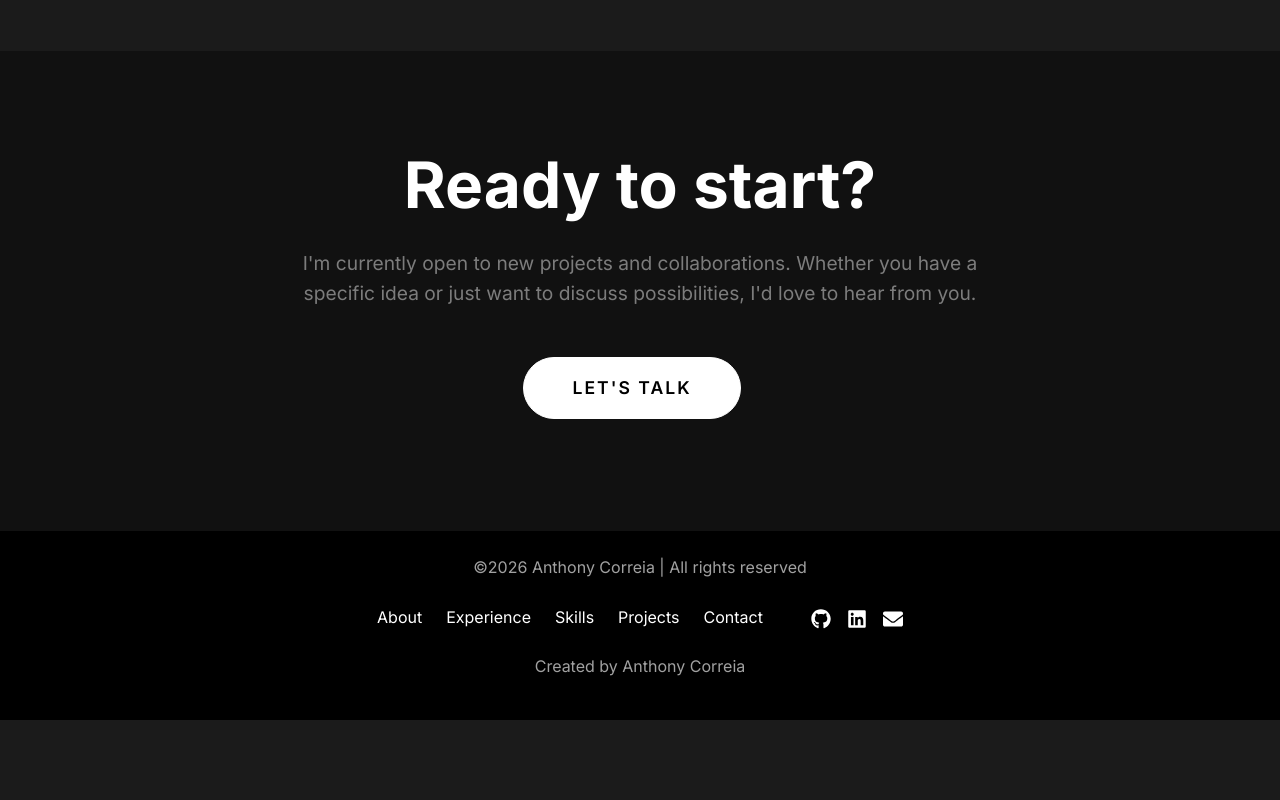
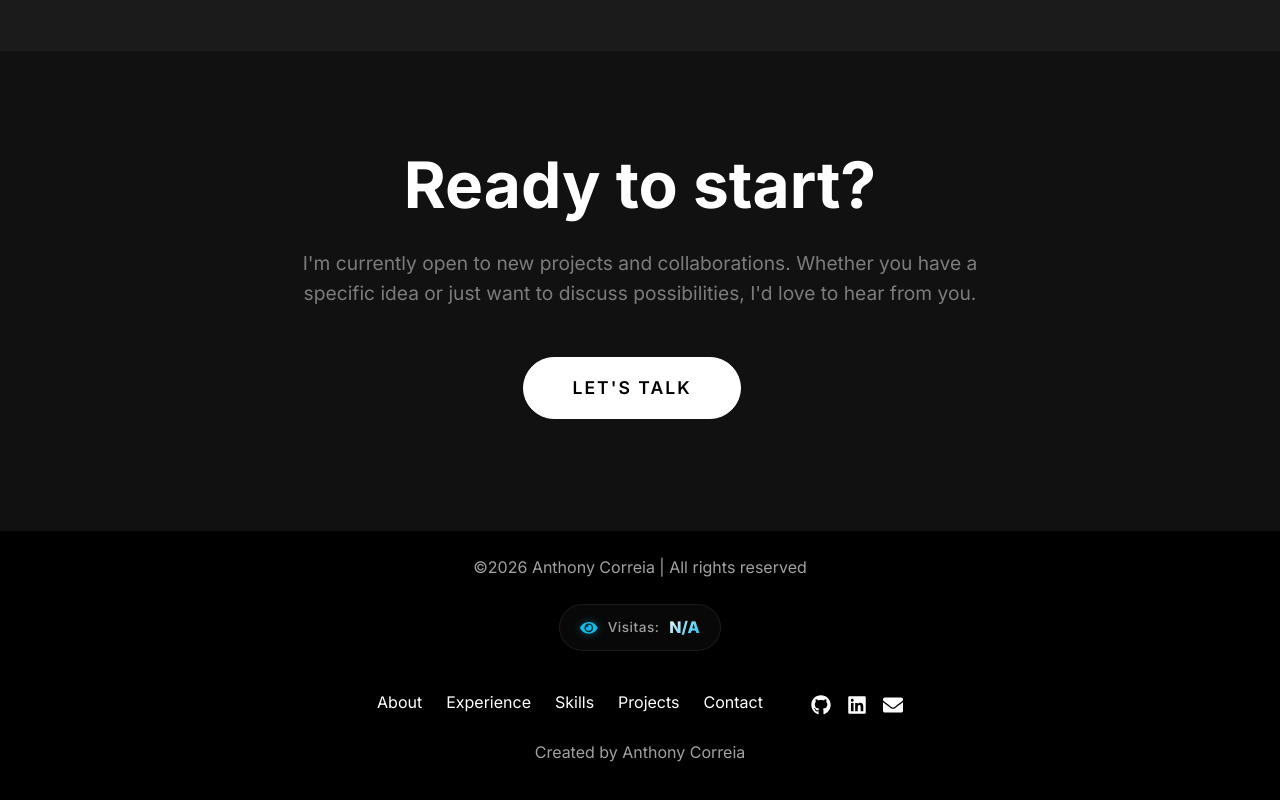
Before and after one commit to Anthonydcm1/Portfolio, a React (Vite) app: page /#/ in a window 1280 px wide. Shown: the part 3991-4791 px from the top of the page. Before the commit the page ends 4711 px from the top, so only its background shows below. Built offline with nearby package versions, Linux system fonts and the light colour scheme; no server answers.

Commit message:
contador

```diff
--- a/src/components/Footer.jsx
+++ b/src/components/Footer.jsx
@@ -1,4 +1,5 @@
 import { FaGithub, FaLinkedin, FaEnvelope } from 'react-icons/fa';
+import VisitCounter from './VisitCounter';
 
 const Footer = ({ onContactClick }) => {
     const scrollToSection = (e, sectionId) => {
@@ -12,7 +13,8 @@ const Footer = ({ onContactClick }) => {
     return (
         <footer>
             <div className="text-center bg-black p-4">
-                <p>©2026 Anthony Correia | All rights reserved</p>
+                <p className="mb-2">©2026 Anthony Correia | All rights reserved</p>
+                <VisitCounter />
                 <div className="d-flex justify-content-center align-items-center gap-4 my-4 flex-wrap">
                     <a href="#about" className="text-white text-decoration-none hover-opacity" onClick={(e) => scrollToSection(e, 'about')}>About</a>
                     <a href="#experience" className="text-white text-decoration-none hover-opacity" onClick={(e) => scrollToSection(e, 'experience')}>Experience</a>
--- /dev/null
+++ b/src/components/VisitCounter.jsx
@@ -0,0 +1,42 @@
+import React, { useState, useEffect } from 'react';
+import { FaEye } from 'react-icons/fa';
+
+/**
+ * VisitCounter Component
+ * Fetches and displays the number of visits using the Counter API.
+ */
+const VisitCounter = () => {
+    const [visits, setVisits] = useState('...');
+
+    useEffect(() => {
+        const fetchVisits = async () => {
+            try {
+                // Using Counter API (v1) to increment and get the count
+                // Namespace: anthonydcm1-portfolio, Key: visits
+                const response = await fetch('https://api.counterapi.dev/v1/anthonydcm1-portfolio/visits/up');
+                const data = await response.json();
+
+                if (data && data.count !== undefined) {
+                    setVisits(data.count.toLocaleString());
+                } else {
+                    setVisits('0');
+                }
+            } catch (error) {
+                console.error('Erro ao buscar contador de visitas:', error);
+                setVisits('N/A');
+            }
+        };
+
+        fetchVisits();
+    }, []);
+
+    return (
+        <div className="visit-counter" title="Total de visitas à página">
+            <FaEye className="visit-icon" />
+            <span className="visit-label">Visitas:</span>
+            <span className="visit-count">{visits}</span>
+        </div>
+    );
+};
+
+export default VisitCounter;
--- a/src/index.css
+++ b/src/index.css
@@ -263,3 +263,51 @@ section {
   text-align: center;
   margin-bottom: 50px;
 }
+
+/* Visit Counter Styles */
+.visit-counter {
+  display: inline-flex;
+  align-items: center;
+  gap: 10px;
+  background: rgba(255, 255, 255, 0.03);
+  backdrop-filter: blur(8px);
+  -webkit-backdrop-filter: blur(8px);
+  padding: 10px 20px;
+  border-radius: 100px;
+  border: 1px solid rgba(255, 255, 255, 0.08);
+  font-family: 'Inter', sans-serif;
+  margin: 15px 0;
+  transition: all 0.4s cubic-bezier(0.175, 0.885, 0.32, 1.275);
+  cursor: default;
+  box-shadow: 0 4px 15px rgba(0, 0, 0, 0.2);
+}
+
+.visit-counter:hover {
+  background: rgba(255, 255, 255, 0.06);
+  border-color: rgba(20, 186, 232, 0.4);
+  transform: translateY(-3px) scale(1.02);
+  box-shadow: 0 8px 25px rgba(20, 186, 232, 0.2);
+}
+
+.visit-icon {
+  color: rgb(20, 186, 232);
+  font-size: 1.1rem;
+  filter: drop-shadow(0 0 5px rgba(20, 186, 232, 0.5));
+}
+
+.visit-label {
+  color: var(--secondary-text);
+  font-size: 0.85rem;
+  font-weight: 500;
+  letter-spacing: 0.5px;
+}
+
+.visit-count {
+  color: var(--text-color);
+  font-weight: 800;
+  font-size: 1rem;
+  background: linear-gradient(135deg, #fff 0%, rgb(20, 186, 232) 100%);
+  background-clip: text;
+  -webkit-background-clip: text;
+  -webkit-text-fill-color: transparent;
+}
```
